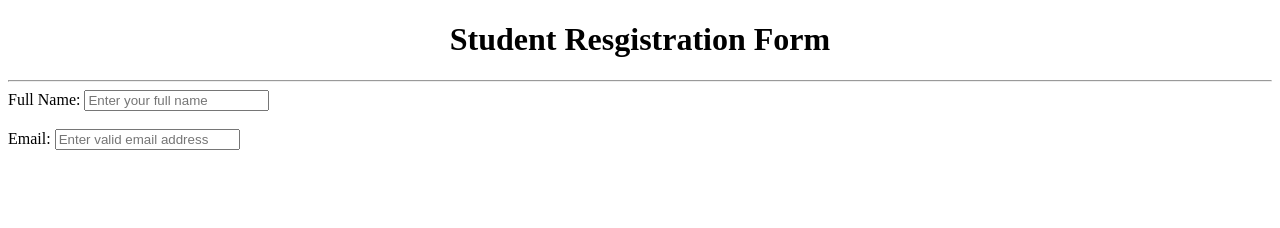
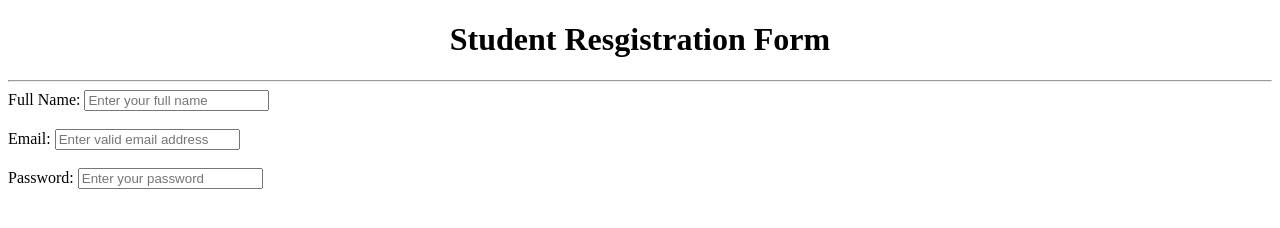
Before and after one commit to mosajid782-stuward/WDW-0277, a plain HTML site: page exp-05/index.html in a window 1280 px wide. Drawn offline with Linux system fonts and the light colour scheme.

Commit message:
password form added

```diff
--- a/exp-05/index.html
+++ b/exp-05/index.html
@@ -19,6 +19,10 @@
             <!--Email with validation-->
             <lebel for="email">Email:</lebel>
             <input type="email" placeholder="Enter valid email address" id="email" name="email" required>
+            <br><br>
+            <!--Password-->
+            <lebel for="password">Password:</lebel>
+            <input type="password" placeholder="Enter your password" id="password" name="password" required>
         </form>
     </main>
 
```
